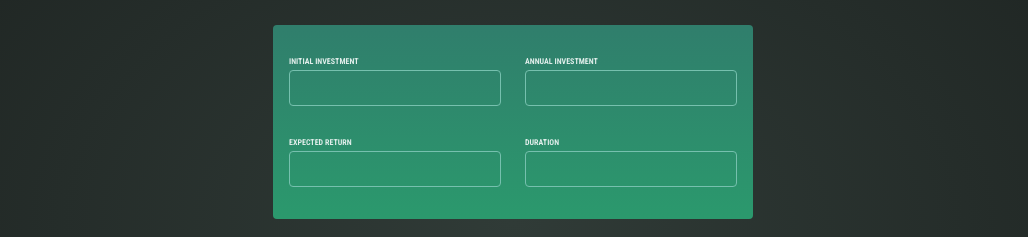
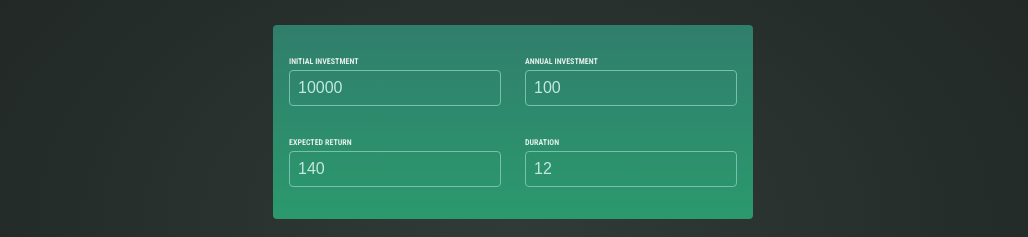
Before and after one commit to chinthakarukshan/react-investment-app, a React (Create React App) app: page / in a window 1280 px wide. Shown: the part 201-438 px from the top of the page, without its empty margins (127-1155 px from the left). Built offline with nearby package versions, Linux system fonts and the light colour scheme.

Commit message:
Added two way binding for the user input area

```diff
--- a/src/components/UserInput.jsx
+++ b/src/components/UserInput.jsx
@@ -1,24 +1,43 @@
+import { useState } from "react";
+
 export default function UserInput() {
+
+    const [userInput, setUserInput] = useState ({
+        initialInvestment: 10000,
+        annualInvestment: 100,
+        expectedReturn: 140,
+        duration: 12
+    });
+
+    function handleChange(inputIdentifier, newValue) {
+        setUserInput((previousUserInput) => {
+            return {
+                ...previousUserInput,
+                [inputIdentifier]: newValue
+            };
+        });
+    }
+
     return (
         <section id="user-input">
             <div className="input-group">
                 <p>
                     <label>Initial Investment</label>
-                    <input type="number" required/>
+                    <input type="number" required  value={userInput.initialInvestment} onChange={(event) => handleChange('initialInvestment', event.target.value)}/>
                 </p>
                 <p>
                     <label>Annual Investment</label>
-                    <input type="number" required/>
+                    <input type="number" required value={userInput.annualInvestment} onChange={(event) => handleChange('annualInvestment', event.target.value)}/>
                 </p>
             </div>
             <div className="input-group">
                 <p>
                     <label>Expected Return</label>
-                    <input type="number" required/>
+                    <input type="number" required value={userInput.expectedReturn} onChange={(event) => handleChange('expectedReturn', event.target.value)}/>
                 </p>
                 <p>
                     <label>Duration</label>
-                    <input type="number" required/>
+                    <input type="number" required value={userInput.duration} onChange={(event) => handleChange('duration', event.target.value)}/>
                 </p>
             </div>
         </section>
```
